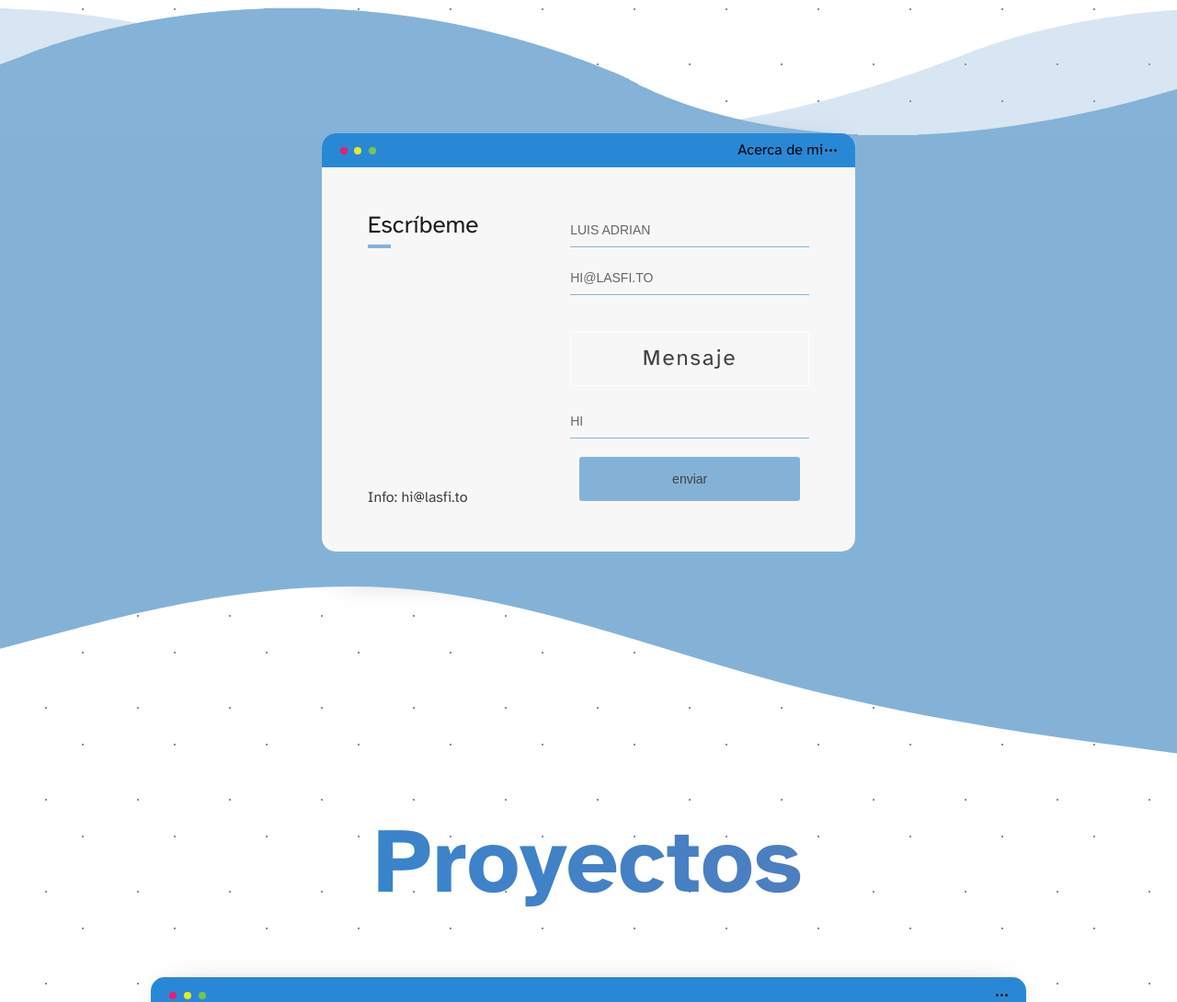
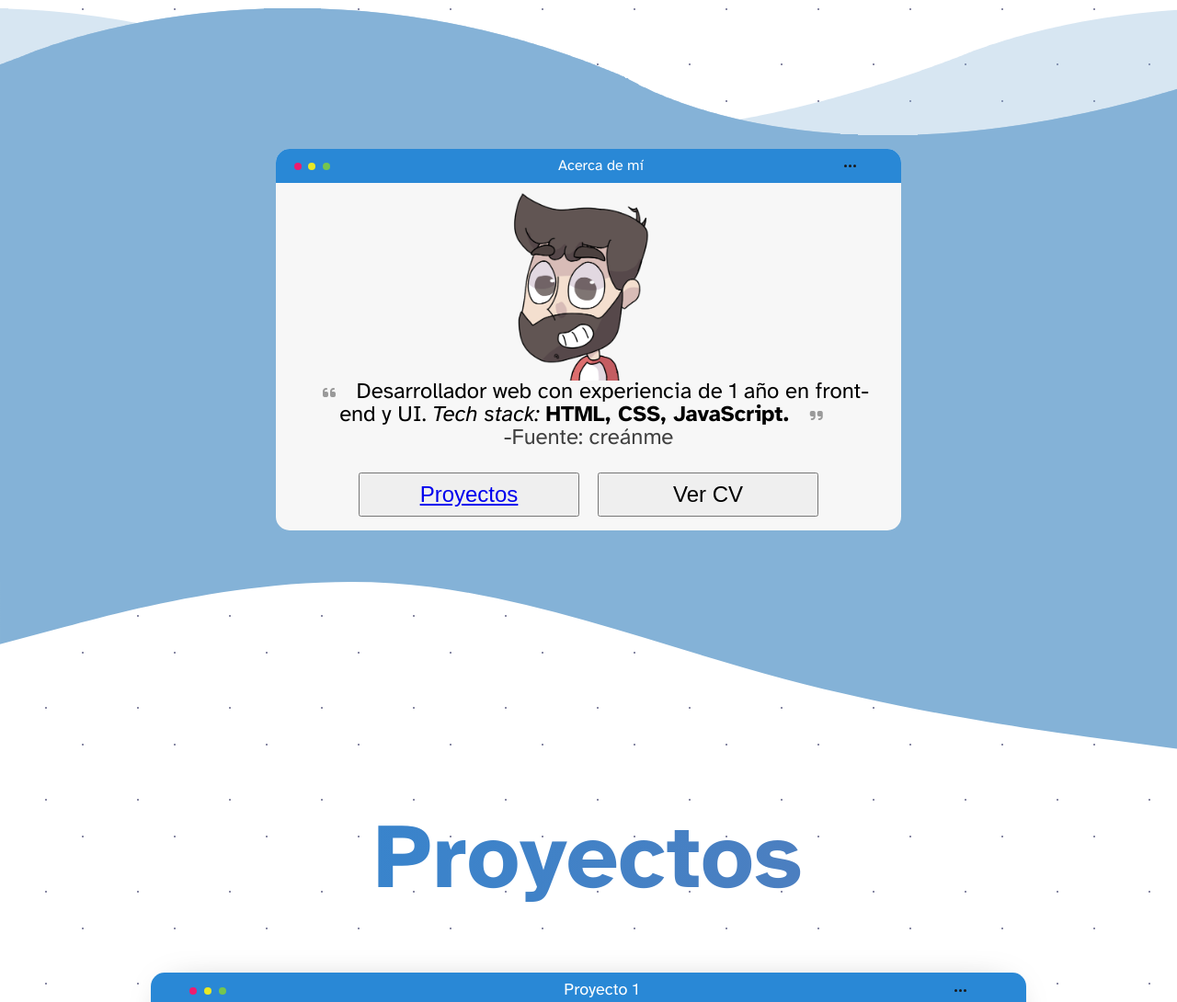
Before and after one commit to lasfi/cv, a plain HTML site: page index.html in a window 1280 px wide. Shown: the part 680-1770 px from the top of the page at 92% size. Drawn offline with nearby package versions, Linux system fonts and the light colour scheme.

Commit message:
acerca + footer

```diff
--- a/index.html
+++ b/index.html
@@ -61,49 +61,35 @@
     <!--ACERCA-->
 
     <div class="acerca">
-      <div class="container">
-        <div class="screen">
+      <div class="container-acerca">
+        <div class="screen-acerca">
           <div class="screen-header">
             <div class="screen-header-left">
               <div class="screen-header-button close"></div>
               <div class="screen-header-button maximize"></div>
               <div class="screen-header-button minimize"></div>
             </div>
-            <div class="screen-header-center">Acerca de mi</div>
+            <div class="screen-header-center">Acerca de mí</div>
             <div class="screen-header-right">
               <div class="screen-header-ellipsis"></div>
               <div class="screen-header-ellipsis"></div>
               <div class="screen-header-ellipsis"></div>
             </div>
           </div>
-          <div class="screen-body">
-            <div class="screen-body-item left">
-              <div class="app-title">
-                <span id="contact-titulo">Escríbeme</span>
-              </div>
-              <div class="app-contact" id="contact-info">Info: hi@lasfi.to</div>
+          <div class="screen-body-acerca">
+            <div class="foto-acerca">
+              <img src="./pics/luisMugShot.png" alt="" />
             </div>
-            <div class="screen-body-item">
-              <div class="app-form">
-                <div class="app-form-group">
-                  <input
-                    class="app-form-control"
-                    placeholder="Luis Adrian"
-                    value=""
-                  />
-                </div>
-                <div class="app-form-group">
-                  <input class="app-form-control" placeholder="hi@lasfi.to" />
-                </div>
-
-                <div class="app-form-group message">
-                  <p>Mensaje</p>
-                  <input class="app-form-control" placeholder="Hi" />
-                </div>
-                <div class="app-form-group buttons">
-                  <button class="app-form-button">enviar</button>
-                </div>
-              </div>
+            <div class="info">
+              <i class="fas fa-quote-left"></i> Desarrollador web con
+              experiencia de 1 año en front-end y UI. <em>Tech stack:</em>
+              <strong>HTML, CSS, JavaScript.</strong>
+              <i class="fas fa-quote-right"></i>
+              <p>-Fuente: creánme</p>
+            </div>
+            <div class="botones">
+              <button><a href="#proyectos"> Proyectos</a></button
+              ><button>Ver CV</button>
             </div>
           </div>
         </div>
@@ -118,6 +104,9 @@
         ></path>
       </svg>
     </div>
+
+    <!--LUIS SEPARADOR-->
+    <section class="separador"></section>
 
     <!--PROYECTOS-->
     <section class="proyectos-wrapper">
@@ -135,6 +124,7 @@
                     <div class="screen-header-button maximize"></div>
                     <div class="screen-header-button minimize"></div>
                   </div>
+                  <div class="screen-header-center">Proyecto 1</div>
                   <div class="screen-header-right">
                     <div class="screen-header-ellipsis"></div>
                     <div class="screen-header-ellipsis"></div>
@@ -333,6 +323,9 @@
       </div>
     </div>
 
+    <!--PIE DE PAGINA-->
+    <section class="footer">Hecho con ❤ por Lasfito</section>
+
     <!--Scripts-->
     <script src="https://unpkg.com/swiper/swiper-bundle.min.js"></script>
     <script src="script.js"></script>
--- a/style/acerca.css
+++ b/style/acerca.css
@@ -2,56 +2,59 @@
 
 .acerca {
   background: var(--ola-color);
-  height: 55vh;
+  height: auto;
   display: flex;
-  align-items: center;
-  justify-content: center;
-  flex-direction: column;
 }
 
-.acerca p {
-  text-align: center;
-  margin-left: auto;
-  margin-right: auto;
-  max-width: 40ch;
-  letter-spacing: 2px;
-  /* font-weight: bold; */
-  font-size: 1.5rem;
-  padding-top: 10rem;
+.container-acerca {
+  flex: 0 1 700px;
+  margin: auto;
+  padding: 10px;
+}
+
+.screen-acerca {
+  position: relative;
+  background: var(--fondojr);
+  border-radius: 15px;
+}
+
+.screen-header-center {
   color: var(--fondo);
-  border: 1px solid var(--fondo);
-  padding: 1rem;
-}
-.ver-cv {
   display: flex;
   justify-content: center;
-  align-items: center;
-  /* padding: 3rem 0 3rem 0; */
+  flex: 15 1 auto;
 }
 
-/* .ola-abajo {
-    margin-top: 0px;
-    padding-top: 0;
-  } */
-
-.btn-bg {
-  cursor: pointer;
-  margin: 5px 10px;
+.screen-body-acerca {
+  display: flex;
+  flex-direction: column;
+  padding: 10px 30px;
   font-size: 1.5rem;
-  outline: none;
-  width: 15rem;
-  height: 3rem;
-  transition: ease-out 0.3s;
+}
+.screen-body-acerca p {
+  color: var(--textosft);
 }
 
-.btn-prime {
-  background: var(--acento);
-  border: 1px solid var(--textostr);
-  color: var(--textostr);
+.screen-body-acerca i {
+  font-size: 1rem;
+  margin: 0 1rem;
+  color: var(--textosft);
+  opacity: 0.5;
 }
 
-.btn-hueco {
-  background: none;
-  border: 1px solid var(--textostr);
-  color: hsl(0, 0%, 10%);
+.foto-acerca {
+  display: flex;
+  justify-content: center;
 }
+
+.foto-acerca img {
+  width: 33%;
+}
+.botones {
+  display: flex;
+  justify-content: center;
+}
+
+.info {
+  text-align: center;
+}
--- a/style/contacto.css
+++ b/style/contacto.css
@@ -40,7 +40,8 @@
 }
 
 .screen-header-left {
-  margin-right: auto;
+  /* margin-right: auto; */
+  flex: 1 1 auto;
 }
 
 .screen-header-button {
@@ -65,6 +66,7 @@
 
 .screen-header-right {
   display: flex;
+  flex: 1 1 auto;
 }
 
 /* .prueba2 {
--- a/style/global.css
+++ b/style/global.css
@@ -86,7 +86,7 @@ body.oscuro img {
 }
 
 img {
-  width: 100%;
+  max-width: 100%;
   height: auto;
 }
 
--- a/style/hero.css
+++ b/style/hero.css
@@ -30,6 +30,10 @@
   justify-content: flex-end;
   width: 66%;
   color: var(--textostr);
+}
+
+.hero-copy h1 {
+  max-width: 25ch;
 }
 
 .saludo {
--- a/style/medias.css
+++ b/style/medias.css
@@ -159,3 +159,27 @@ Contacto */
     display: none;
   }
 }
+
+@-webkit-keyframes slideInLeft {
+  0% {
+    -webkit-transform: translate3d(-100%, 0, 0);
+    transform: translate3d(-100%, 0, 0);
+    visibility: visible;
+  }
+  to {
+    -webkit-transform: translateZ(0);
+    transform: translateZ(0);
+  }
+}
+
+@keyframes slideInLeft {
+  0% {
+    -webkit-transform: translate3d(-100%, 0, 0);
+    transform: translate3d(-100%, 0, 0);
+    visibility: visible;
+  }
+  to {
+    -webkit-transform: translateZ(0);
+    transform: translateZ(0);
+  }
+}
```
Also changed, not shown: pics/luisMugShot.png (added).
